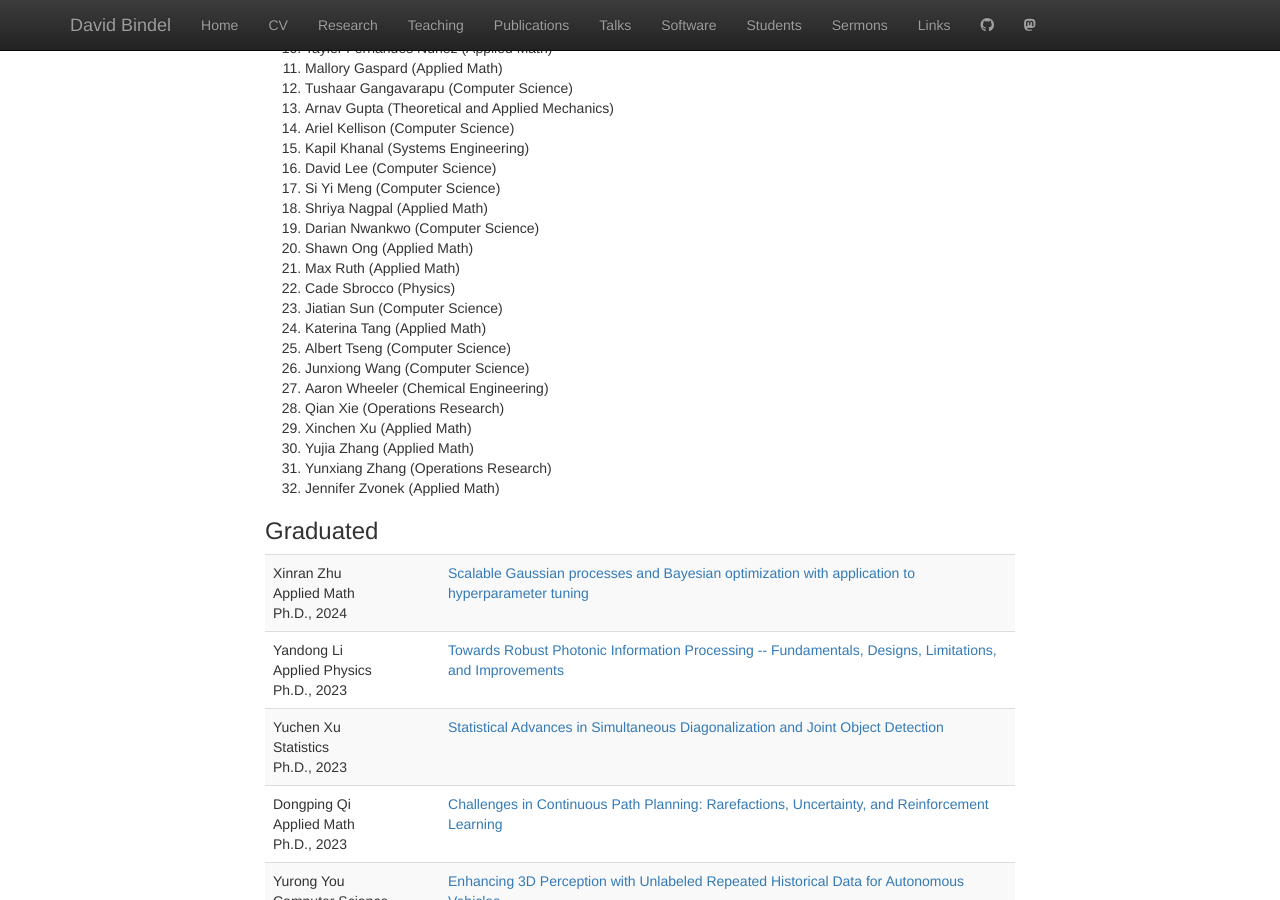
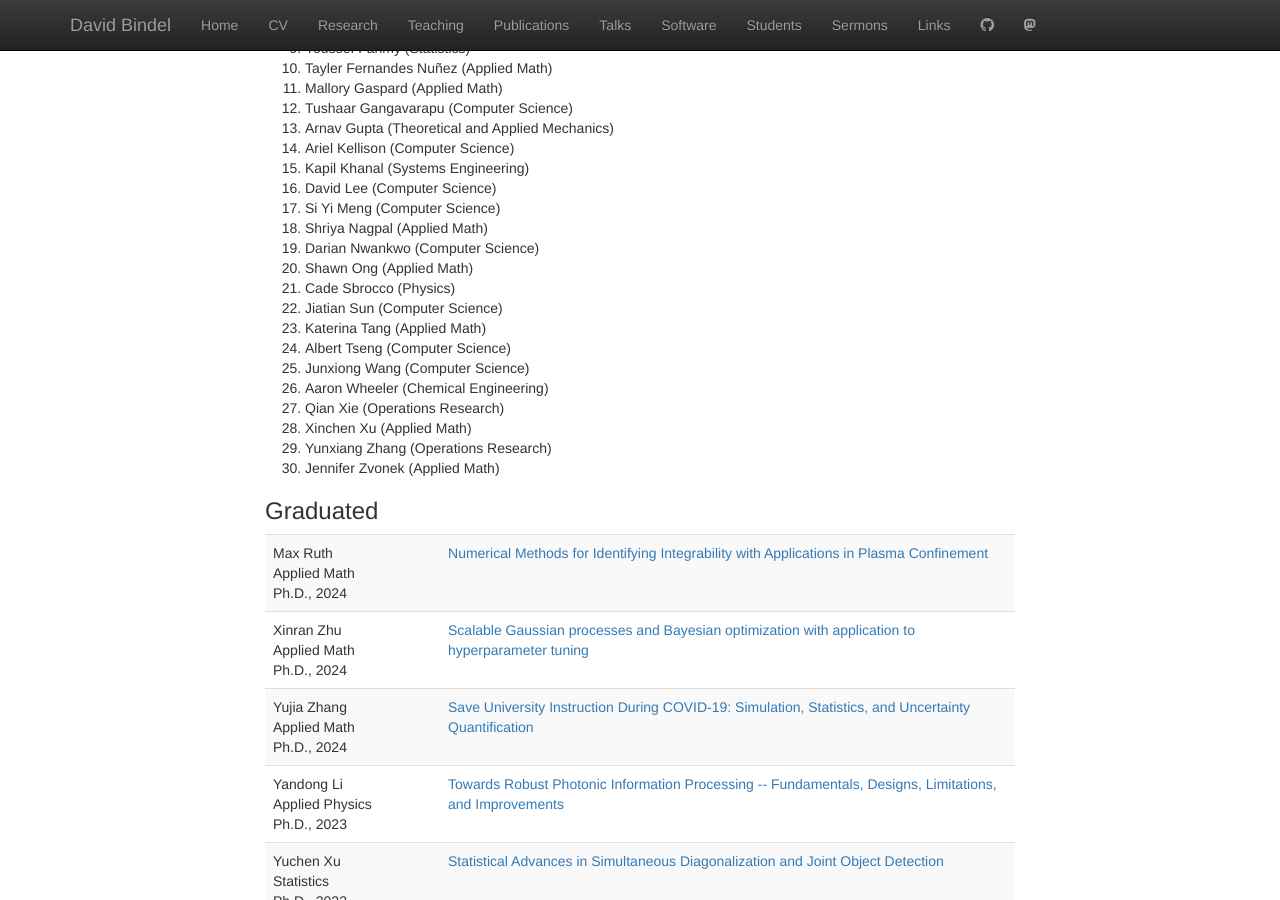
Before and after one commit to dbindel/cornell_web, a Jekyll site: the page built from students.html, in a window 1280 px wide and 900 px high, scrolled down 6203 px. Built offline with Jekyll 4.4.1, drawn with Linux system fonts in a browser that asks for light colours; nearby versions of some CDN libraries; some of the changed text lies outside the part shown.

Commit message:
Update student list.

```diff
--- a/_data/students.yml
+++ b/_data/students.yml
@@ -63,6 +63,9 @@ phd:
     current: true
     topic: Nonlinear dynamics and stellarators
     url: https://www.cam.cornell.edu/research/grad-students/maximilian-ruth
+    thesis:
+      title: Numerical Methods for Identifying Integrability with Applications in Plasma Confinement
+      year: 2024
   -
     first: Xinran
     last: Zhu
@@ -902,11 +905,6 @@ committees:
     field: Applied Math
   -
     degree: phd
-    last: Ruth
-    first: Max
-    field: Applied Math
-  -
-    degree: phd
     last: Sbrocco
     first: Cade
     field: Physics
@@ -948,11 +946,6 @@ committees:
   -
     degree: phd
     last: Zhang
-    first: Yujia
-    field: Applied Math
-  -
-    degree: phd
-    last: Zhang
     first: Yunxiang
     field: Operations Research
   -
@@ -964,11 +957,27 @@ committees:
 past_committees:
   -
     degree: phd
+    last: Ruth
+    first: Max
+    field: Applied Math
+    thesis:
+      title: Numerical Methods for Identifying Integrability with Applications in Plasma Confinement
+      year: 2024
+  -
+    degree: phd
     last: Zhu
     first: Xinran
     field: Applied Math
     thesis:
       title: Scalable Gaussian processes and Bayesian optimization with application to hyperparameter tuning
+      year: 2024
+  -
+    degree: phd
+    last: Zhang
+    first: Yujia
+    field: Applied Math
+    thesis:
+      title: "Save University Instruction During COVID-19: Simulation, Statistics, and Uncertainty Quantification"
       year: 2024
   -
     degree: phd
```
